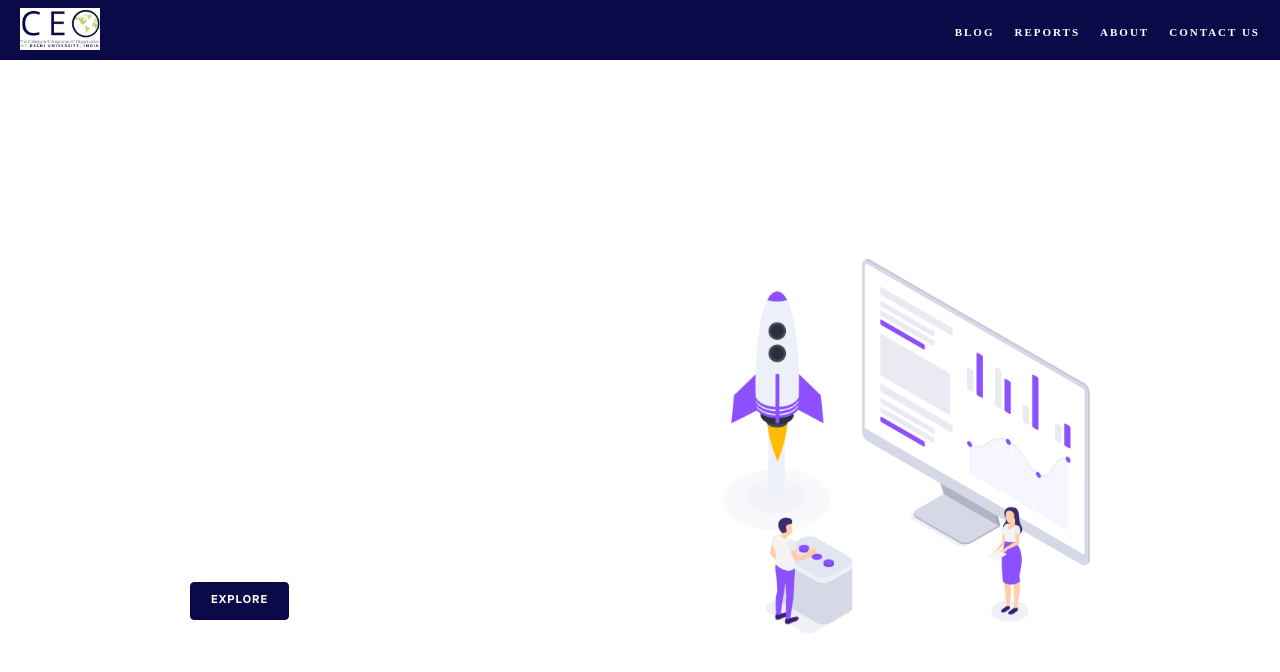
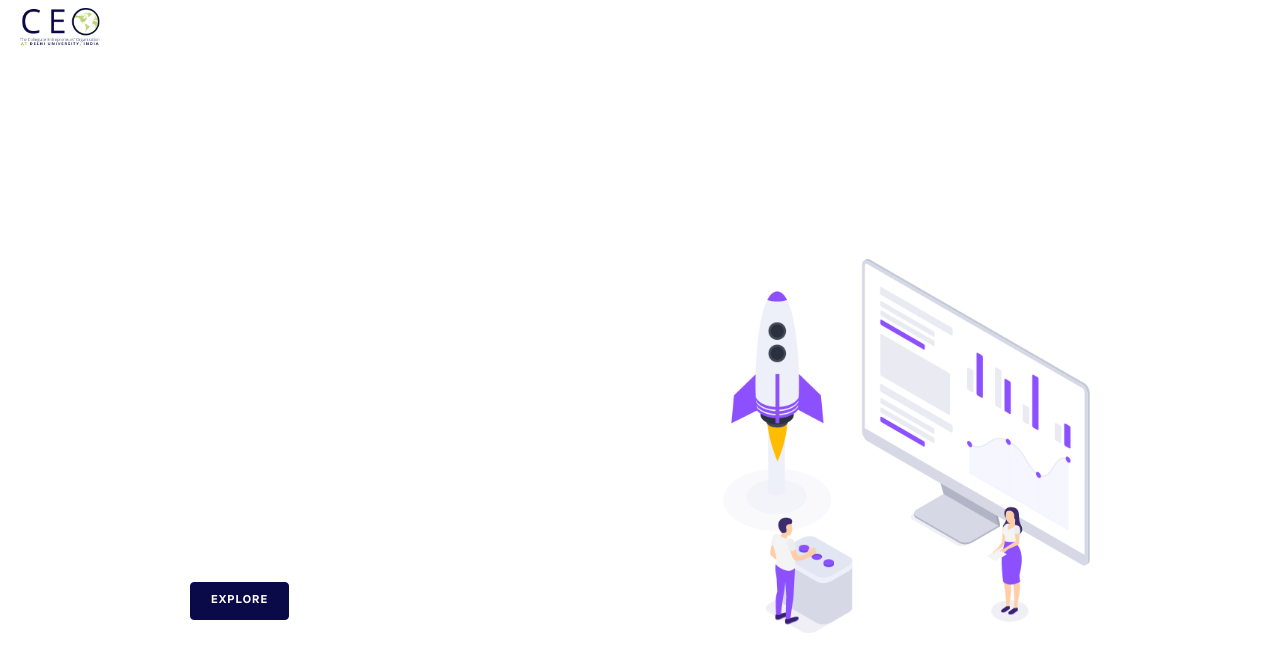
Before and after one commit to shivanshmehendiratta/ceodu.github.io, a Jekyll site: the page built from index.md, in a window 1280 px wide and 900 px high. Shown: the top 672 px of the window. Built offline with Jekyll 4.4.1, drawn with Linux system fonts in a browser that asks for light colours; nearby versions of some CDN libraries; some web fonts are replaced.

Commit message:
Update _Atom.scss

```diff
--- a/_sass/_Atom.scss
+++ b/_sass/_Atom.scss
@@ -196,7 +196,7 @@ font-weight: 600;
     position: fixed;
     bottom: 0;
     width: 100%;
-    background-color: rgba(10, 10, 72, 1);
+    background-color: #fff;
     z-index: 99;
     font-weight: 700;
 	}
@@ -206,7 +206,6 @@ font-weight: 600;
     height: 110%;
 }
 .bar .logo {
-    font-family: monument_extendedregular,sans-serif;
     left: 20px;
     display: flex;
     align-items: center;
@@ -226,12 +225,11 @@ width: 80px;
 }
 .bar ul li {
     height: 100%;
-	float: right;
+    float: right;
     display: flex;
     align-items: center;
     padding: 0 10px;
-    font-family: monument_extendedregular;
-    font-size: 11px;
+    font-size: 16px;
 }
 
 .bar ul li a {
```
